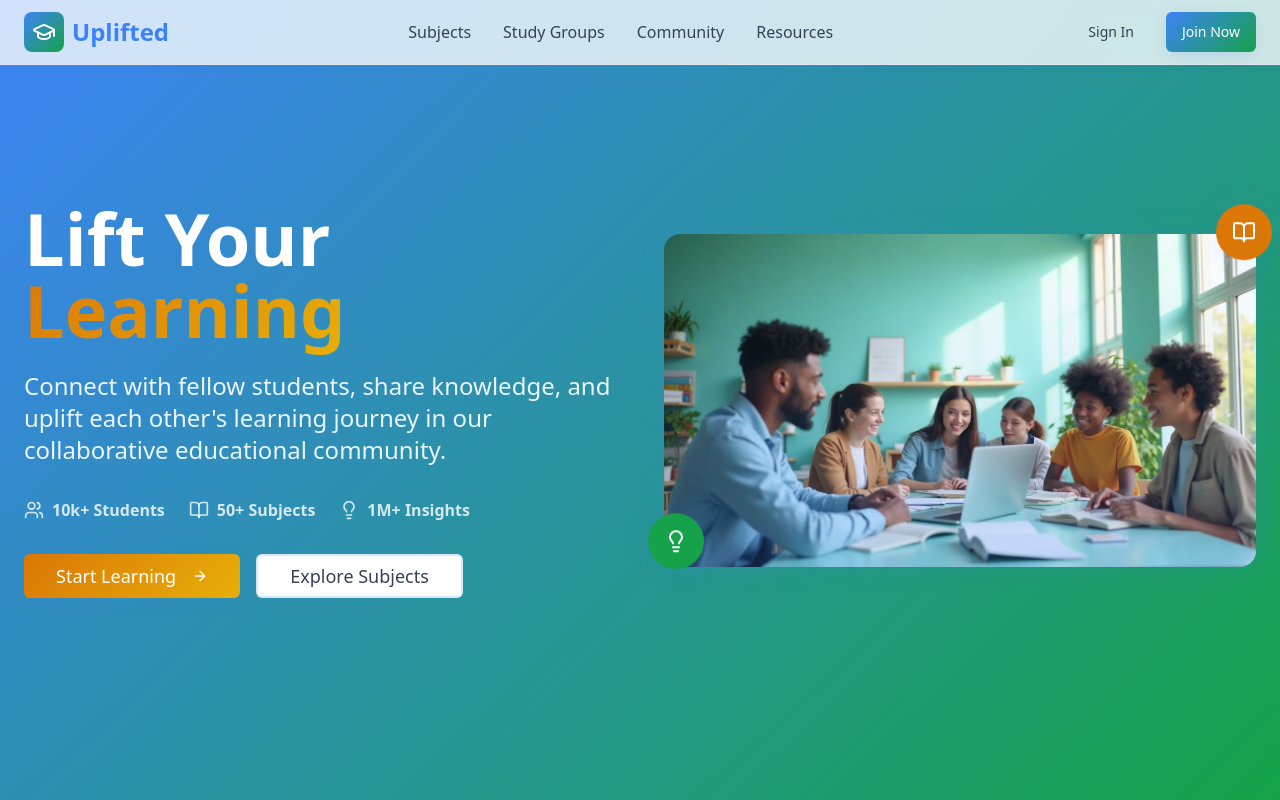
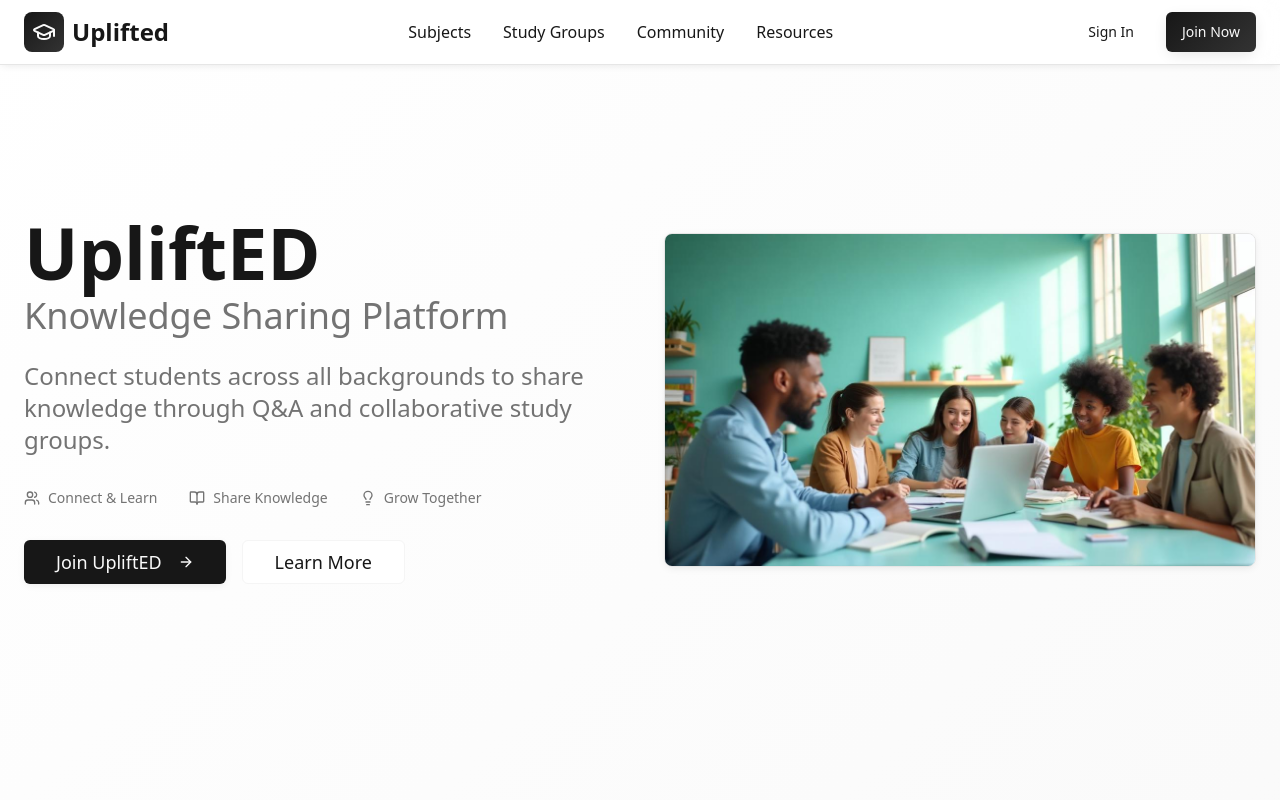
Before and after one commit to NzizaPacifique250/uplifted-learn-together-now, a React (Vite) app: page / in a window 1280 px wide. Shown: the top 800 px of the page. Built offline with nearby package versions, Linux system fonts and the light colour scheme.

Commit message:
Improve UI design with black and white colors

```diff
--- a/src/components/Hero.tsx
+++ b/src/components/Hero.tsx
@@ -4,66 +4,59 @@ import heroImage from "@/assets/hero-image.jpg";
 
 const Hero = () => {
   return (
-    <section className="relative min-h-screen flex items-center justify-center bg-gradient-hero overflow-hidden">
-      {/* Background decoration */}
-      <div className="absolute inset-0 bg-gradient-to-br from-primary/10 to-secondary/10"></div>
+    <section className="relative min-h-screen flex items-center justify-center bg-background overflow-hidden">
+      {/* Subtle background decoration */}
+      <div className="absolute inset-0 bg-gradient-card"></div>
 
       <div className="container mx-auto px-6 relative z-10">
         <div className="grid lg:grid-cols-2 gap-12 items-center">
           {/* Content */}
           <div className="text-center lg:text-left">
-            <h1 className="text-5xl lg:text-7xl font-bold text-primary-foreground mb-6 leading-tight">
-              Lift Your
-              <span className="bg-gradient-accent bg-clip-text text-transparent"> Learning</span>
+            <h1 className="text-5xl lg:text-7xl font-bold text-foreground mb-6 leading-tight">
+              UpliftED
+              <span className="block text-3xl lg:text-4xl font-normal text-muted-foreground mt-2">
+                Knowledge Sharing Platform
+              </span>
             </h1>
-            <p className="text-xl lg:text-2xl text-primary-foreground/90 mb-8 leading-relaxed">
-              Connect with fellow students, share knowledge, and uplift each other's learning journey in our collaborative educational community.
+            <p className="text-xl lg:text-2xl text-muted-foreground mb-8 leading-relaxed">
+              Connect students across all backgrounds to share knowledge through Q&A and collaborative study groups.
             </p>
 
-            {/* Stats */}
-            <div className="flex flex-wrap justify-center lg:justify-start gap-6 mb-8">
-              <div className="flex items-center gap-2 text-primary-foreground/80">
-                <Users className="h-5 w-5" />
-                <span className="font-semibold">10k+ Students</span>
+            {/* Simple stats */}
+            <div className="flex flex-wrap justify-center lg:justify-start gap-8 mb-8 text-sm text-muted-foreground">
+              <div className="flex items-center gap-2">
+                <Users className="h-4 w-4" />
+                <span>Connect & Learn</span>
               </div>
-              <div className="flex items-center gap-2 text-primary-foreground/80">
-                <BookOpen className="h-5 w-5" />
-                <span className="font-semibold">50+ Subjects</span>
+              <div className="flex items-center gap-2">
+                <BookOpen className="h-4 w-4" />
+                <span>Share Knowledge</span>
               </div>
-              <div className="flex items-center gap-2 text-primary-foreground/80">
-                <Lightbulb className="h-5 w-5" />
-                <span className="font-semibold">1M+ Insights</span>
+              <div className="flex items-center gap-2">
+                <Lightbulb className="h-4 w-4" />
+                <span>Grow Together</span>
               </div>
             </div>
 
             {/* CTA Buttons */}
             <div className="flex flex-col sm:flex-row gap-4 justify-center lg:justify-start">
-              <Button variant="accent" size="lg" className="text-lg px-8 py-4">
-                Start Learning <ArrowRight className="ml-2 h-5 w-5" />
+              <Button variant="default" size="lg" className="text-lg px-8 py-4">
+                Join UpliftED <ArrowRight className="ml-2 h-5 w-5" />
               </Button>
-              <Button variant="learning" size="lg" className="text-lg px-8 py-4">
-                Explore Subjects
+              <Button variant="outline" size="lg" className="text-lg px-8 py-4">
+                Learn More
               </Button>
             </div>
           </div>
 
-          {/* Hero Image */}
+          {/* Hero Image - simplified */}
           <div className="relative">
-            <div className="relative rounded-2xl overflow-hidden shadow-glow">
+            <div className="relative rounded-lg overflow-hidden shadow-soft border">
               <img
                 src={heroImage}
                 alt="Students collaborating and learning together"
                 className="w-full h-auto"
               />
-              <div className="absolute inset-0 bg-gradient-to-t from-primary/20 to-transparent"></div>
-            </div>
-
-            {/* Floating elements */}
-            <div className="absolute -top-4 -right-4 bg-accent text-accent-foreground p-4 rounded-full shadow-glow animate-bounce">
-              <BookOpen className="h-6 w-6" />
-            </div>
-            <div className="absolute -bottom-4 -left-4 bg-secondary text-secondary-foreground p-4 rounded-full shadow-glow animate-bounce" style={{animationDelay: '1s'}}>
-              <Lightbulb className="h-6 w-6" />
             </div>
           </div>
         </div>
--- a/src/index.css
+++ b/src/index.css
@@ -2,53 +2,53 @@
 @tailwind components;
 @tailwind utilities;
 
-/* Uplifted Educational Design System - All colors, gradients, fonts, etc defined here.
+/* UpliftED Minimal Design System - Clean black & white academic theme
 All colors MUST be HSL.
 */
 
 @layer base {
   :root {
-    --background: 210 40% 98%;
-    --foreground: 215 25% 27%;
+    --background: 0 0% 100%;
+    --foreground: 0 0% 9%;
 
     --card: 0 0% 100%;
-    --card-foreground: 215 25% 27%;
+    --card-foreground: 0 0% 9%;
 
     --popover: 0 0% 100%;
-    --popover-foreground: 215 25% 27%;
+    --popover-foreground: 0 0% 9%;
 
-    /* Educational primary - deep learning blue */
-    --primary: 217 91% 60%;
-    --primary-foreground: 0 0% 100%;
-    --primary-glow: 217 91% 70%;
+    /* Clean primary - pure black */
+    --primary: 0 0% 9%;
+    --primary-foreground: 0 0% 98%;
+    --primary-glow: 0 0% 20%;
 
-    /* Knowledge sharing green */
-    --secondary: 142 76% 36%;
-    --secondary-foreground: 0 0% 100%;
+    /* Subtle secondary - light gray */
+    --secondary: 0 0% 96%;
+    --secondary-foreground: 0 0% 9%;
 
-    --muted: 210 40% 96%;
-    --muted-foreground: 215.4 16.3% 46.9%;
+    --muted: 0 0% 96%;
+    --muted-foreground: 0 0% 45%;
 
-    /* Warm engagement accent */
-    --accent: 32 95% 44%;
-    --accent-foreground: 0 0% 100%;
+    /* Minimal accent - very subtle gray */
+    --accent: 0 0% 96%;
+    --accent-foreground: 0 0% 9%;
 
-    --destructive: 0 84.2% 60.2%;
-    --destructive-foreground: 0 0% 100%;
+    --destructive: 0 84% 60%;
+    --destructive-foreground: 0 0% 98%;
 
-    --border: 214.3 31.8% 91.4%;
-    --input: 220 13% 91%;
-    --ring: 217 91% 60%;
+    --border: 0 0% 90%;
+    --input: 0 0% 96%;
+    --ring: 0 0% 9%;
 
-    /* Educational gradients */
-    --gradient-hero: linear-gradient(135deg, hsl(217 91% 60%), hsl(142 76% 36%));
-    --gradient-card: linear-gradient(135deg, hsl(0 0% 100%), hsl(210 40% 98%));
-    --gradient-accent: linear-gradient(135deg, hsl(32 95% 44%), hsl(45 93% 47%));
+    /* Minimal gradients */
+    --gradient-hero: linear-gradient(135deg, hsl(0 0% 9%), hsl(0 0% 20%));
+    --gradient-card: linear-gradient(135deg, hsl(0 0% 100%), hsl(0 0% 98%));
+    --gradient-accent: linear-gradient(135deg, hsl(0 0% 96%), hsl(0 0% 90%));
 
-    /* Learning shadows */
-    --shadow-soft: 0 2px 8px -2px hsl(217 91% 60% / 0.1);
-    --shadow-focus: 0 4px 16px -4px hsl(217 91% 60% / 0.25);
-    --shadow-glow: 0 0 24px hsl(217 91% 60% / 0.15);
+    /* Clean shadows */
+    --shadow-soft: 0 2px 8px -2px hsl(0 0% 9% / 0.1);
+    --shadow-focus: 0 4px 16px -4px hsl(0 0% 9% / 0.15);
+    --shadow-glow: 0 0 24px hsl(0 0% 9% / 0.08);
 
     /* Smooth learning transitions */
     --transition-smooth: all 0.3s cubic-bezier(0.4, 0, 0.2, 1);
@@ -74,33 +74,33 @@ All colors MUST be HSL.
   }
 
   .dark {
-    --background: 222.2 84% 4.9%;
-    --foreground: 210 40% 98%;
+    --background: 0 0% 9%;
+    --foreground: 0 0% 98%;
 
-    --card: 222.2 84% 4.9%;
-    --card-foreground: 210 40% 98%;
+    --card: 0 0% 9%;
+    --card-foreground: 0 0% 98%;
 
-    --popover: 222.2 84% 4.9%;
-    --popover-foreground: 210 40% 98%;
+    --popover: 0 0% 9%;
+    --popover-foreground: 0 0% 98%;
 
-    --primary: 210 40% 98%;
-    --primary-foreground: 222.2 47.4% 11.2%;
+    --primary: 0 0% 98%;
+    --primary-foreground: 0 0% 9%;
 
-    --secondary: 217.2 32.6% 17.5%;
-    --secondary-foreground: 210 40% 98%;
+    --secondary: 0 0% 14%;
+    --secondary-foreground: 0 0% 98%;
 
-    --muted: 217.2 32.6% 17.5%;
-    --muted-foreground: 215 20.2% 65.1%;
+    --muted: 0 0% 14%;
+    --muted-foreground: 0 0% 65%;
 
-    --accent: 217.2 32.6% 17.5%;
-    --accent-foreground: 210 40% 98%;
+    --accent: 0 0% 14%;
+    --accent-foreground: 0 0% 98%;
 
-    --destructive: 0 62.8% 30.6%;
-    --destructive-foreground: 210 40% 98%;
+    --destructive: 0 63% 31%;
+    --destructive-foreground: 0 0% 98%;
 
-    --border: 217.2 32.6% 17.5%;
-    --input: 217.2 32.6% 17.5%;
-    --ring: 212.7 26.8% 83.9%;
+    --border: 0 0% 14%;
+    --input: 0 0% 14%;
+    --ring: 0 0% 83%;
     --sidebar-background: 240 5.9% 10%;
     --sidebar-foreground: 240 4.8% 95.9%;
     --sidebar-primary: 224.3 76.3% 48%;
```
